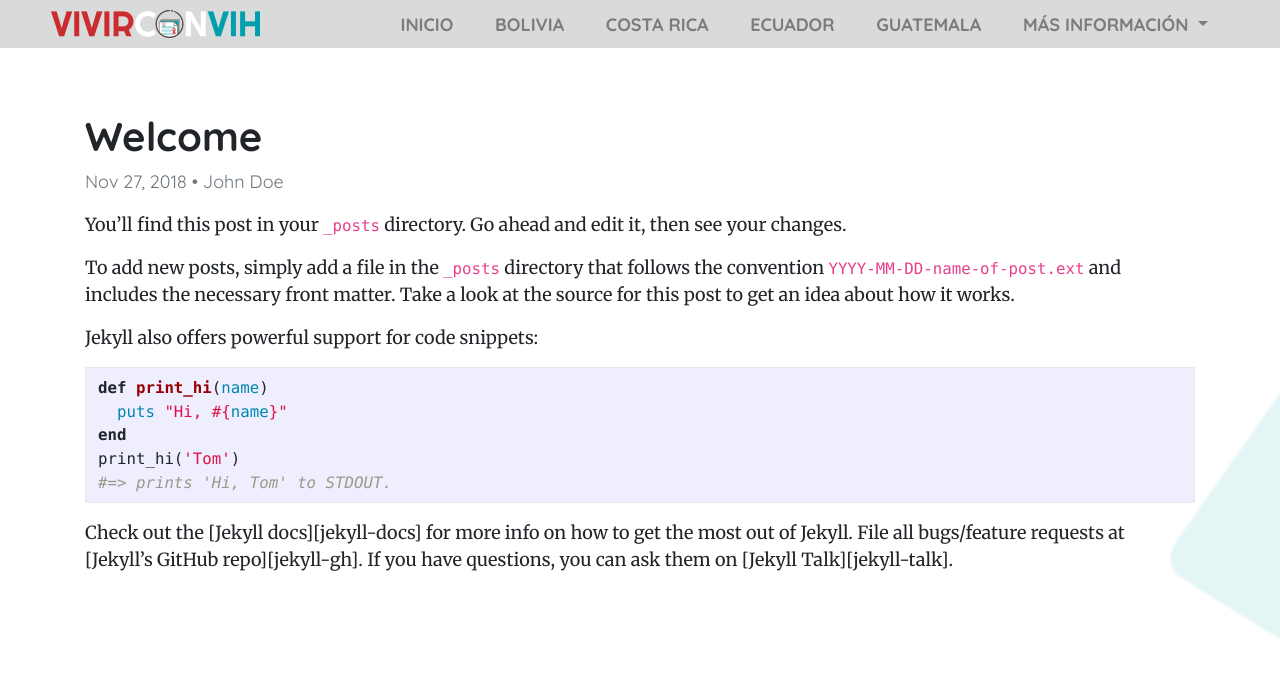
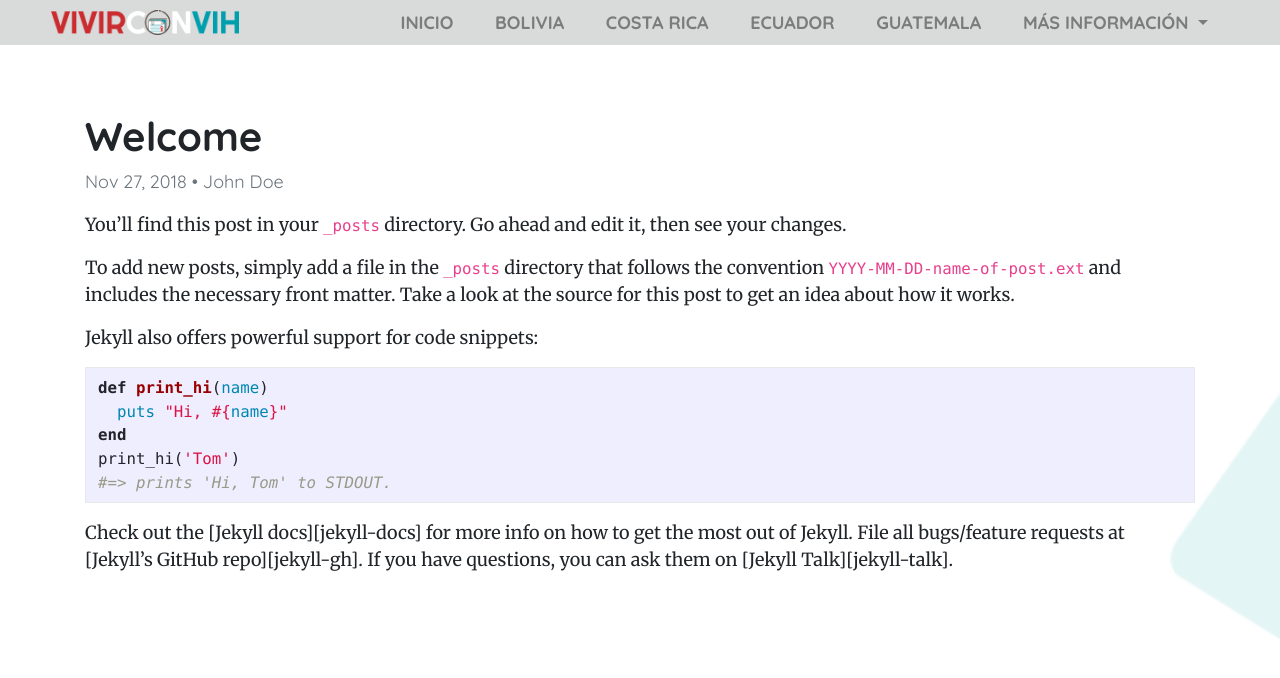
Before and after one commit to ProjectPODER/VivirConVIH_landing, a Jekyll site: the page built from collections/_posts/2018-11-27-welcome.md, in a window 1280 px wide. Shown: the top 678 px of the page. Built offline with Jekyll 4.4.1, drawn with Linux system fonts in a browser that asks for light colours.

Commit message:
Update header.html
fixed logo width

```diff
--- a/_includes/header.html
+++ b/_includes/header.html
@@ -40,7 +40,7 @@
     {%- assign default_paths = site.pages | map: "path" -%}
     {%- assign page_paths = site.header_pages | default: default_paths -%}
     {%- assign titles_size = site.pages | map: 'title' | size -%}
-    <a class="navbar-brand" rel="author" href="{{ '/'' | relative_url }}"><img src="/assets/img/{{ site.image | prepend: site.baseurl }}"></a>
+    <a class="navbar-brand" rel="author" href="{{ '/'' | relative_url }}"><img src="/assets/img/{{ site.image | prepend: site.baseurl }}" style="width: 208px"></a>
     <button class="navbar-toggler" type="button" data-toggle="collapse" data-target="#navbarNavDropdown" aria-controls="navbarNavDropdown" aria-expanded="false" aria-label="Toggle navigation">
         <span class="navbar-toggler-icon"></span>
     </button>
```
